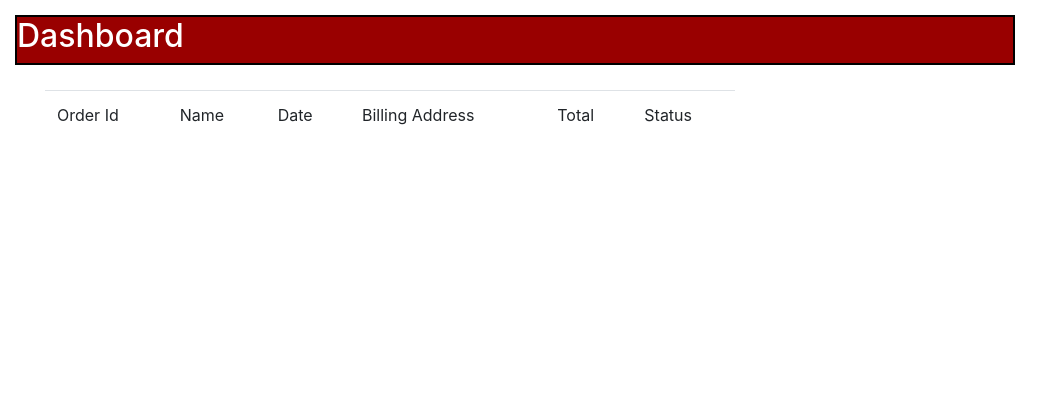
After one commit to dylanlench/python_project, a Django app: template apps/oneapp/templates/oneapp/main.html in a window 1280 px wide. The commit adds this page. Shown: the top 420 px of the page, without its empty margins (0-1063 px from the left). Run offline with Django 3.2, Linux system fonts and the light colour scheme; the template is opened without the code that fills it, so the values that code supplies are empty; parts of the project's set-up code (start-up, migrations or seed data) failed here and were passed over; some libraries are stand-ins or nearby versions.

Commit message:
6/26 morning

```diff
--- a/apps/oneapp/static/oneapp/css/style.css
+++ b/apps/oneapp/static/oneapp/css/style.css
@@ -0,0 +1,30 @@
+.wrapper{
+    height: 1000px;
+    width: 1250px;
+    padding: 15px;
+}
+.header{
+    display: inline-block;
+    height: auto;
+    width: 1000px;
+    background-color: #990000;
+    vertical-align: top;
+    color: white;
+    border: solid 2px black;
+}
+.box{
+    padding: 5px;
+    margin-top: 20px;
+    margin-left: 25px;
+    height: auto;
+    width: 700px;
+    vertical-align: top;
+    display: inline-block;
+}
+.quotebox{
+    margin-bottom: 15px;
+    padding: 5px;
+    height: auto;
+    width: 350px;
+    border: solid 30px rgb(126, 15, 15);
+}
--- /dev/null
+++ b/apps/oneapp/templates/oneapp/main.html
@@ -0,0 +1,49 @@
+<!DOCTYPE html>
+<html lang="en">
+<head>
+    <meta charset="UTF-8">
+    <link rel="stylesheet" href="https://stackpath.bootstrapcdn.com/bootstrap/4.3.1/css/bootstrap.min.css" integrity="sha384-ggOyR0iXCbMQv3Xipma34MD+dH/1fQ784/j6cY/iJTQUOhcWr7x9JvoRxT2MZw1T" crossorigin="anonymous">
+
+    {% load static %}
+    <link rel="stylesheet" type="text/css" href="{% static 'oneapp/css/style.css' %}">
+    <title>Admin Dashboard</title>
+</head>
+<body>
+    <div class = 'wrapper'>
+        <div class = 'header'>
+            <h2> Dashboard </h2>
+        </div>
+        <div class= 'box'>
+            <table class = "table table-hover">
+                <thead>
+                    <td>Order Id</td>
+                    <td>Name</td>
+                    <td>Date</td>
+                    <td>Billing Address</td>
+                    <td>Total</td>
+                    <td>Status</td>
+                </thead>
+                <tbody>
+                    {% for order in all_orders %}
+                    <tr scope = "row">
+                        <td>{{ order.id }}</td>
+                        <td>{{order.name}}</td>
+                        <td>{{order.date}}</td>
+                        <td>{{order.billing_address}}</td>
+                        <td>{{order.total}}</td>
+                        <form action = 'change_status' method ='post'>
+                        <td><select name = 'select_status' value ='{{order.status}}'>
+                            <option value="{{order.status}}">Order in process</option>
+                            <option value="{{order.status}}">Shipped</option>
+                            <option value="{{order.status}}">Cancelled</option>
+                        </td>
+                        </form>
+                        <!-- <td><a href = "/viewbook/{{book.id}}">View</a></td> -->
+                    </tr>
+                    {% endfor %}
+                </tbody>
+            </table>
+        </div>
+    </div>
+</body>
+</html>
--- a/apps/oneapp/urls.py
+++ b/apps/oneapp/urls.py
@@ -6,5 +6,6 @@ urlpatterns = [
     url(r'^register$', views.register),
     url(r'^login$', views.login),
     url(r'^logout$', views.logout),
+    url(r'^main$', views.main),
 
 ]
```
Also changed, not shown: apps/oneapp/models.py (+10 -0 lines), apps/oneapp/templates/oneapp/index.html (+0 -8 lines), apps/oneapp/views.py (+11 -1 lines), apps/oneapp/migrations/0002_order.py (added), db.sqlite3.
